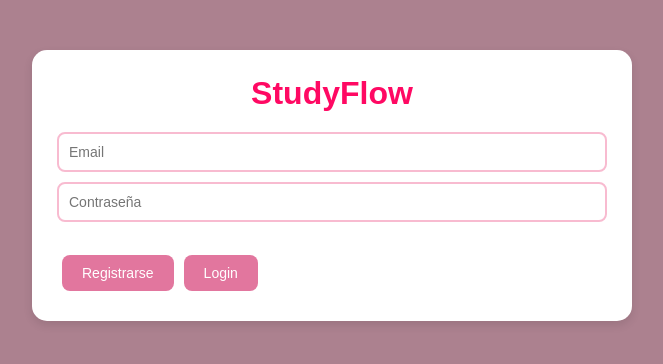
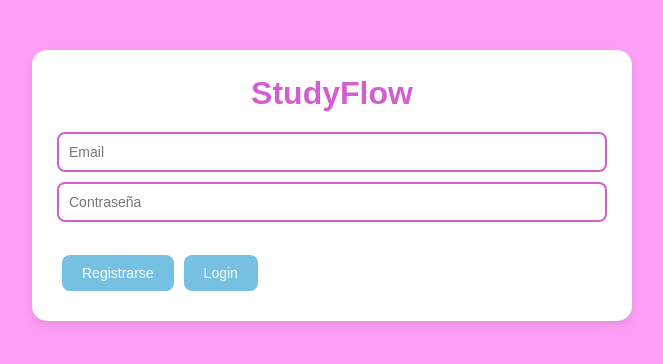
Before and after one commit to Tatibnomb/TP-2-Aplicaci-n-Serverless, a React (Vite) app in the folder studyflow/: page / in a window 1280 px wide. Shown: the top 364 px of the page, without its empty margins (308-971 px from the left). Built offline with nearby package versions, Linux system fonts and the light colour scheme.

Commit message:
Arreglamos botón de cerrar sesión  y de agregar tarea, y cambiamos algunos colores

```diff
--- a/studyflow/src/App.jsx
+++ b/studyflow/src/App.jsx
@@ -52,10 +52,15 @@ const register = async () => {
 const login = async () => {
   const { error } = await supabase.auth.signInWithPassword({ email, password });
   if (error) alert(error.message);
+  else {
+    setEmail("");
+    setPassword("");
+  }
 };
 
 const logout = async () => {
-  await supabase.auth.signOut();
+  const { error } = await supabase.auth.signOut();
+  if (error) alert(error.message);
 };
 
 
@@ -163,9 +168,9 @@ const logout = async () => {
 
   return (
     <div>
-      <h1>Bienvenido</h1>
+      <h1>¡Bienvenido/a a tu admin de tareas!</h1>
       <p>{session.user.email}</p>
-
+      <br></br>
       <input
         placeholder="Nueva tarea"
         value={titulo}
@@ -180,7 +185,7 @@ const logout = async () => {
             {t.titulo}
 
             <button onClick={() => editarTarea(t.id, t.titulo)}>
-              ✏
+            ✏️
             </button>
 
             <button onClick={() => eliminarTarea(t.id)}>
--- a/studyflow/src/index.css
+++ b/studyflow/src/index.css
@@ -9,7 +9,7 @@
 /* Estilo del fondo de toda la página */
 body {
   font-family: Arial, sans-serif; /* fuente simple */
-  background-color: #ac818f; /* rosa clarito de fondo */
+  background-color: #ff9ff7;
   min-height: 100vh; /* ocupa toda la altura de la pantalla */
   padding: 20px;
   .container {
@@ -28,14 +28,14 @@ body {
 
 /* Título principal */
 h1 {
-  color: #ff0963; /* rosa fuerte */
+  color: #d35ecd; /* rosa fuerte */
   text-align: center;
   margin-bottom: 20px;
 }
 
 /* Subtítulos */
 h2 {
-  color: #6a1b9a; /* violeta */
+  color: #d35ecd; /* violeta */
   margin-top: 15px;
   margin-bottom: 10px;
 }
@@ -45,7 +45,7 @@ input {
   width: 100%;
   padding: 10px;
   margin-bottom: 10px;
-  border: 2px solid #f8bbd0; /* borde rosa clarito */
+  border: 2px solid #d35ecd; /* borde rosa clarito */
   border-radius: 8px;
   font-size: 14px;
 }
@@ -58,7 +58,7 @@ input:focus {
 
 /* Botones */
 button {
-  background-color: #e2769e; /* fondo rosa */
+  background-color: #76c0e2; /* fondo rosa */
   color: white;
   border: none;
   padding: 10px 20px;
@@ -70,8 +70,10 @@ button {
 
 /* Cuando paso el mouse por encima del botón */
 button:hover {
-  background-color: #d15a8e; /* se oscurece un poco */
+  background-color: #49a4ce; /* se oscurece un poco */
 }
+
+
 
 /* Lista de tareas (saco los puntitos) */
 ul {
@@ -85,7 +87,7 @@ li {
   padding: 12px;
   margin-bottom: 8px;
   border-radius: 8px;
-  border-left: 5px solid #6a1b9a; /* barrita violeta a la izquierda */
+  border-left: 5px solid #d35ecd; /* barrita violeta a la izquierda */
   display: flex;
   justify-content: space-between; /* texto a la izquierda, botones a la derecha */
   align-items: center;
```
